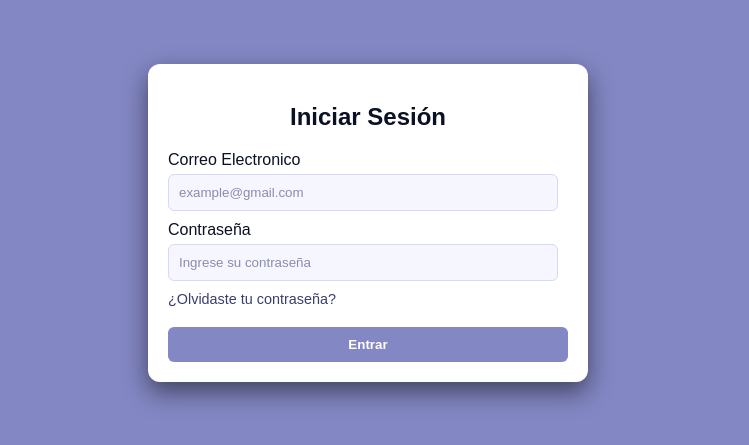
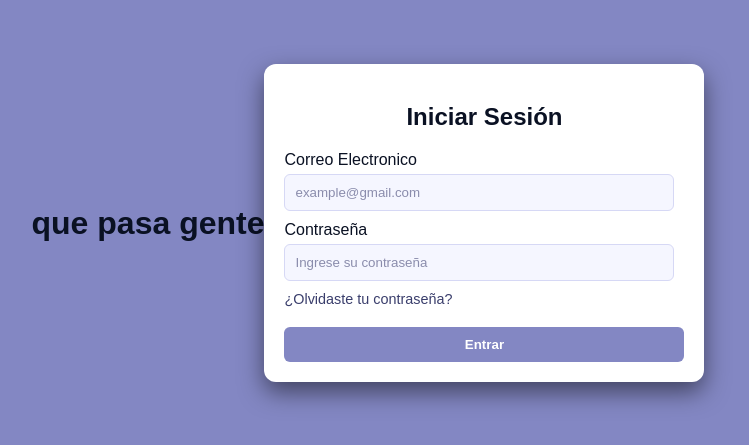
Before and after one commit to Yorchuela/Pagina-Web-Joyeria, a plain HTML site: page Login/index.html in a window 1280 px wide. Shown: the part 177-622 px from the top of the page, without its empty margins (272-1021 px from the left). Drawn offline with Linux system fonts and the light colour scheme.

Commit message:
Se agrega mensaje en el main

```diff
--- a/Login/index.html
+++ b/Login/index.html
@@ -7,6 +7,8 @@
     <link rel="stylesheet" href="styles.css">
 </head>
 <body>
+
+    <h1>que pasa gente</h1>
 
     <div class="login-box">
     <h2>Iniciar Sesión</h2>
```
